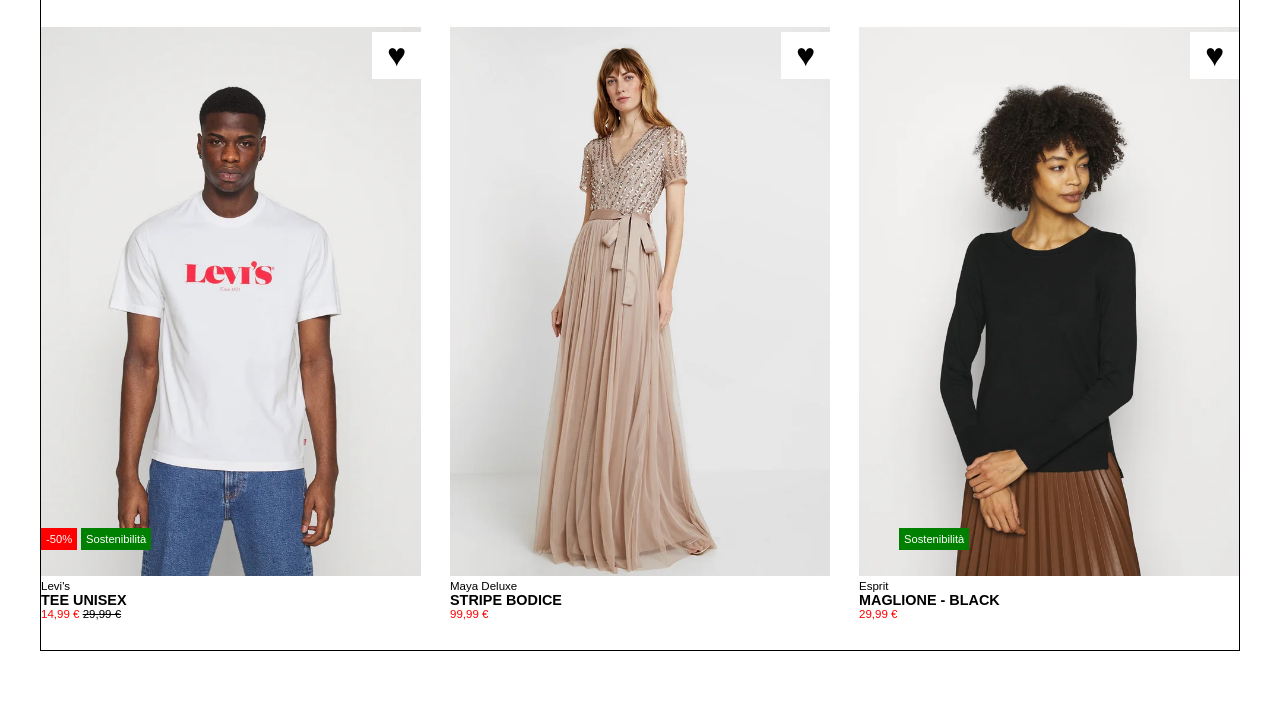
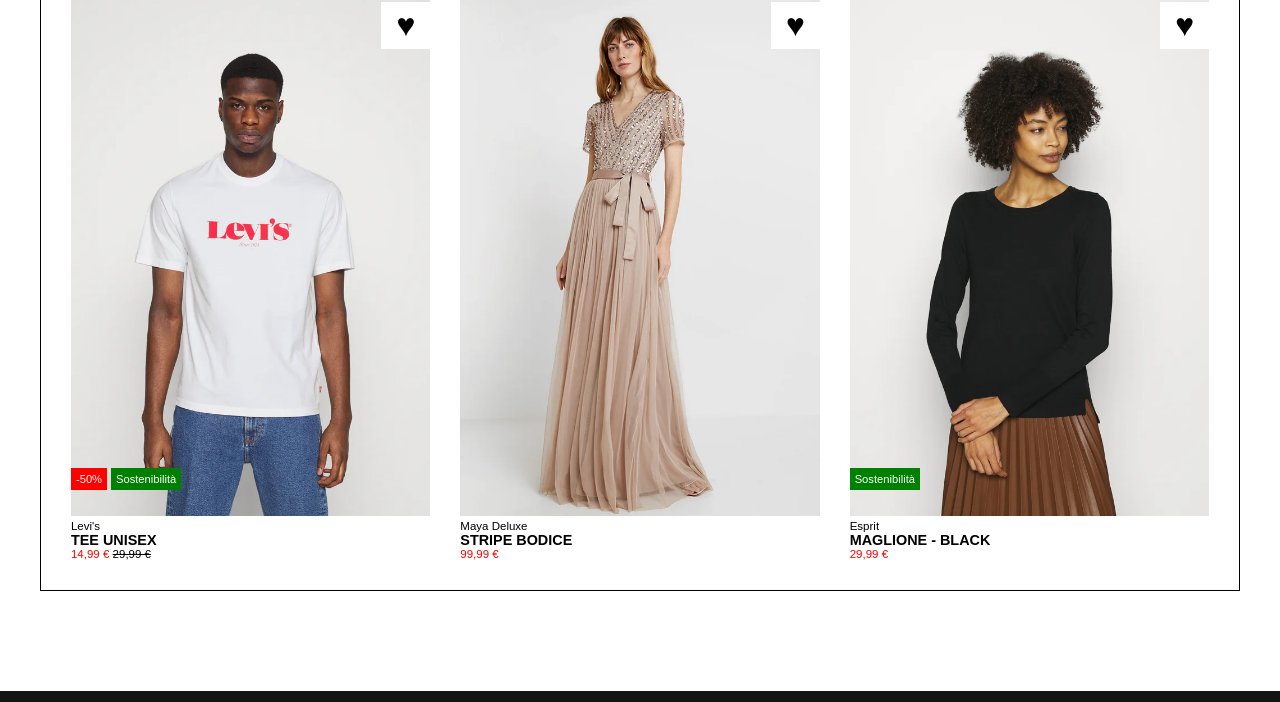
Before and after one commit to VeronicaFontana/html-css-boolando, a plain HTML site: page index.html in a window 1280 px wide. Shown: the part 697-1399 px from the top of the page. Drawn offline with Linux system fonts and the light colour scheme.

Commit message:
[FIX] Wrap blocks [BONUS] Heart

```diff
--- a/css/style.css
+++ b/css/style.css
@@ -52,7 +52,7 @@
   max-width: 1200px;
   height: fit-content;
   display: flex;
-  justify-content: space-between;
+  justify-content: space-evenly;
   flex-wrap: wrap;
 }
 
@@ -61,7 +61,8 @@
 }
 
 .card{
-  width: calc(1200px / 3 - 20px);
+  width: 30%;
+  min-width: calc(1200px / 6);
   margin-bottom: 30px;
 }
 
@@ -69,7 +70,8 @@
   width: 100%;
 }
 
-.discount, .sustain{
+
+.discount, .sustain, .sustain-last{
   color: white;
   position: absolute;
   padding: 5px;
@@ -87,6 +89,11 @@
   left: 40px;
 }
 
+.sustain-last{
+  background-color: green;
+  left: 0;
+}
+
 .heart{
   background-color: white;
   padding: 5px 15px;
@@ -96,7 +103,14 @@
   right: 0;
 }
 
+.heart:hover{
+  color: red;
+  cursor: pointer;
+}
+
+
 .text-box{
+  position: relative;
   display: flex;
   flex-direction: column;
   font-size: 0.9em;
--- a/index.html
+++ b/index.html
@@ -116,7 +116,7 @@
       <div class="card">
         <div class="image-box">
           <img src="img/6.webp" alt="">
-          <span class="sustain">Sostenibilità</span>
+          <span class="sustain-last">Sostenibilità</span>
           <span class="heart">&hearts;</span>
         </div>
         <div class="text-box">
```
